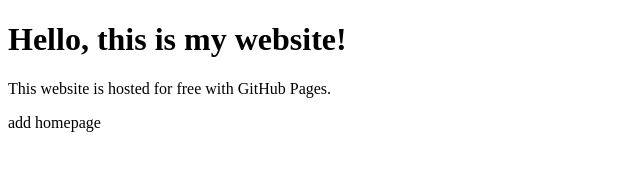
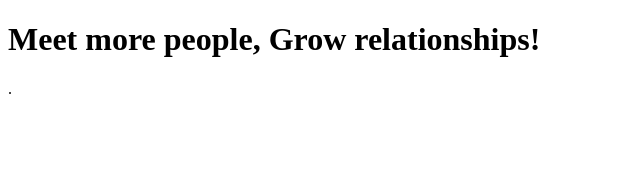
Before and after one commit to Moses-Brown22/Moses-Brown22.github.io, a plain HTML site: page index.html in a window 1280 px wide. Shown: the whole page, without its empty margins (0-640 px from the left). Drawn offline with Linux system fonts and the light colour scheme.

Commit message:
Update index.html

```diff
--- a/index.html
+++ b/index.html
@@ -1,11 +1,10 @@
 <!DOCTYPE html>
 <html>
 <head>
-  <title>Welcome to My GitHub Page</title>
+  <title>Welcome to SILVERCIRCLE</title>
 </head>
 <body>
-  <h1>Hello, this is my website!</h1>
-  <p>This website is hosted for free with GitHub Pages.</p>
+  <h1>Meet more people, Grow relationships!</h1>
+  <p>.</p>
 </body>
 </html>
-add homepage
```
